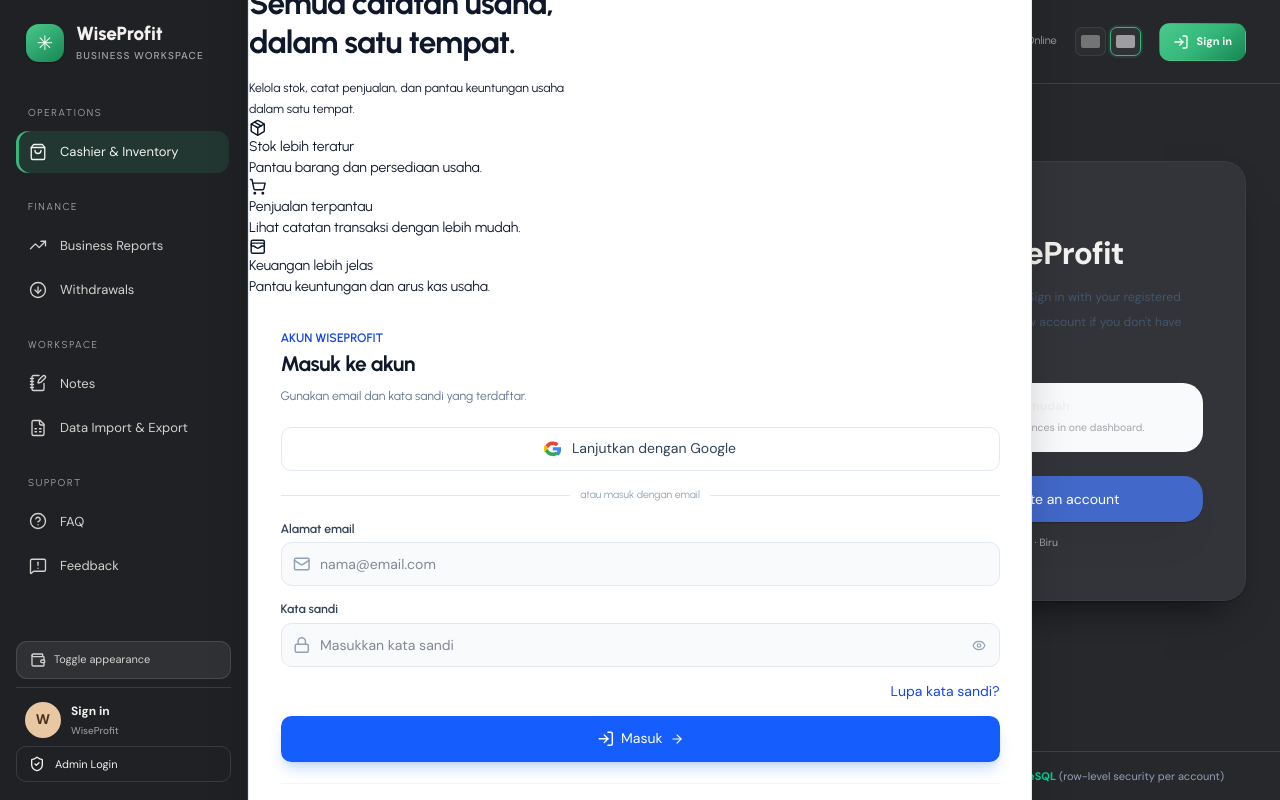
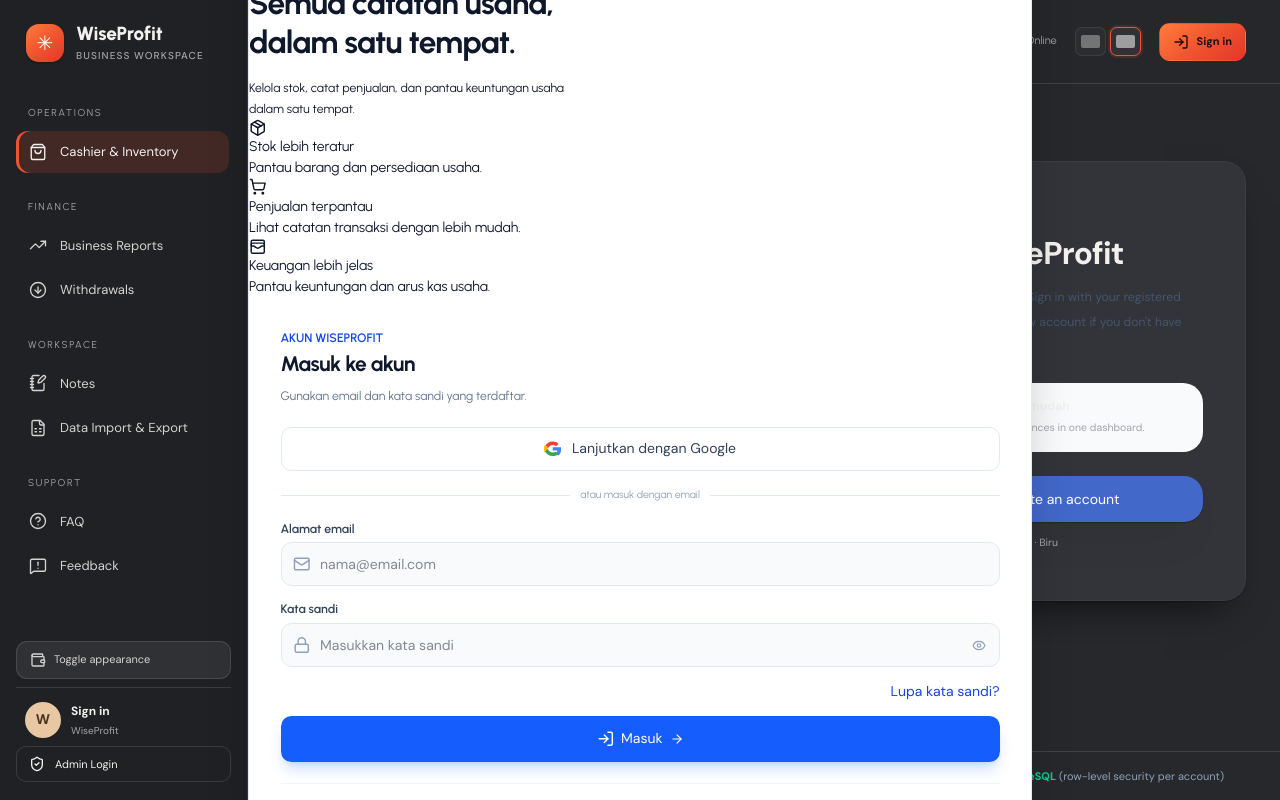
Before and after one commit to sirojuddinkafabillah-hash/WiseProfit, a React (Vite) app in the folder wiseprofit/: page / in a window 1280 px wide. Built offline with nearby package versions, Linux system fonts and the light colour scheme; no server answers; the database is empty; grey boxes are pictures that could not be loaded.

Commit message:
Restore original WiseProfit colors; highlight profit figures only

```diff
--- a/wiseprofit/src/ignara-theme.css
+++ b/wiseprofit/src/ignara-theme.css
@@ -18,18 +18,18 @@
   --shadow-sm: 0 1px 2px #1e18140f;
   --shadow: 0 1px 2px #1e18140d, 0 16px 34px -22px #1e181452;
   --shadow-lg: 0 2px 6px #1e181414, 0 30px 60px -24px #1e181466;
-  --accent: #168653; --accent-from: #2aa86d; --accent-to: #0e6842;
-  --accent-ink: #062b1b; --accent-hi: #35b77b; --accent-soft: #16865320;
-  --accent-text: #146c43; --accent-glow: #16865355;
+  --accent: #ee5230; --accent-from: #ff7b3a; --accent-to: #de3424;
+  --accent-ink: #1f0a04; --accent-hi: #f4633c; --accent-soft: #ee523024;
+  --accent-text: #b5361b; --accent-glow: #e43c2473;
   --grad: linear-gradient(140deg, var(--accent-from), var(--accent) 50%, var(--accent-to));
   --on-grad: #fff; --thumb: #1d1e21; --on-thumb: #f7f6f4;
-  --sig: #168653; --sig-text: #146c43; --sig-soft: #16865320;
+  --sig: #ee5230; --sig-text: #b5361b; --sig-soft: #ee523024;
   --data: #9a9ca2; --data-2: #c9cacd; --chart-in: #1d1e21;
-  --chart-out: #168653; --out: #168653; --in-text: #1d7446;
+  --chart-out: #ee5230; --out: #ee5230; --in-text: #1d7446;
   --good: #1d7446; --warn: #8a5807; --bad: #b3222f; --info: #2a5c99;
   --good-soft: #1e825021; --warn-soft: #d7961e2e;
   --bad-soft: #cd283c1c; --info-soft: #2a5c991f;
-  --c1: #168653; --c2: #d7961e; --c3: #5d6168;
+  --c1: #ee5230; --c2: #e9952e; --c3: #5d6168;
   --c4: #4f8fd1; --c5: #c39a66; --c6: #2f9c80;
   --h0: #e2e1de; --h1: #f6b49a; --h2: #cfd2d8; --h3: #f2c98c;
   --h4: #dcc7b8; --h5: #f19f86; --h6: #dad5cd;
@@ -59,18 +59,18 @@
   --shadow-sm: 0 1px 2px #0000004d;
   --shadow: 0 1px 1px #00000040, 0 22px 40px -22px #000000bf;
   --shadow-lg: 0 2px 6px #0006, 0 34px 70px -24px #000000e6;
-  --accent: #35b77b; --accent-from: #4ac98b; --accent-to: #168653;
-  --accent-ink: #062b1b; --accent-hi: #65d99e; --accent-soft: #35b77b26;
-  --accent-text: #79d9a6; --accent-glow: #35b77b55;
+  --accent: #f0552f; --accent-from: #ff7c3c; --accent-to: #e2372a;
+  --accent-ink: #1f0a04; --accent-hi: #f66a40; --accent-soft: #f0552f2b;
+  --accent-text: #ff8c62; --accent-glow: #f046286b;
   --grad: linear-gradient(140deg, var(--accent-from), var(--accent) 50%, var(--accent-to));
   --on-grad: #fff; --thumb: #f3f1ed; --on-thumb: #26282c;
-  --sig: #35b77b; --sig-text: #79d9a6; --sig-soft: #35b77b26;
+  --sig: #f0552f; --sig-text: #ff8c62; --sig-soft: #f0552f2b;
   --data: #707379; --data-2: #55585e; --chart-in: #f3f1ed;
-  --chart-out: #35b77b; --out: #35b77b; --in-text: #74d6a0;
+  --chart-out: #f0552f; --out: #f0552f; --in-text: #74d6a0;
   --good: #74d6a0; --warn: #f4c46e; --bad: #ff8a92; --info: #94bcf2;
   --good-soft: #74d6a021; --warn-soft: #f4c46e24;
   --bad-soft: #ff8a9221; --info-soft: #94bcf221;
-  --c1: #35b77b; --c2: #f0b34a; --c3: #a6a9b0;
+  --c1: #f0552f; --c2: #f0a040; --c3: #a6a9b0;
   --c4: #6fa6e3; --c5: #d8b48a; --c6: #4fbf9f;
   --cirrel-bg: var(--bg); --cirrel-panel: var(--card);
   --cirrel-panel-2: var(--panel); --cirrel-line: var(--line);
@@ -159,7 +159,7 @@ button, input, select, textarea { font-family: var(--font); }
 .cirrel-sidebar-backdrop { background: #0008 !important; }
 
 /* Semantic status colors stay distinct from the orange brand accent. */
-.cirrel-main-content [class*="text-emerald-"] { color: var(--good) !important; }
+.cirrel-main-content [class*="text-emerald-"] { color: var(--accent-text) !important; }
 .cirrel-main-content [class*="bg-emerald-"] { background-color: var(--good-soft) !important; }
 .cirrel-main-content [class*="border-emerald-"] { border-color: color-mix(in srgb, var(--good) 45%, var(--line)) !important; }
 .cirrel-main-content [class*="text-amber-"] { color: var(--warn) !important; }
@@ -231,120 +231,11 @@ button, input, select, textarea { font-family: var(--font); }
 }
 
 
-/* WiseProfit green identity + compact data density.
-   These rules intentionally centralize the final overrides after legacy adapters. */
-:root {
-  --cirrel-accent: var(--accent);
-  --cirrel-accent-2: var(--accent-text);
-  --cirrel-orange: var(--warn);
-  --cirrel-red: var(--bad);
+/* Only profit figures use green; the rest of the original orange theme stays unchanged. */
+.cirrel-main-content table.cirrel-inventory-table tbody td:nth-child(7) .text-emerald-400,
+.cirrel-main-content table.cirrel-inventory-table tbody td:nth-child(7) .text-emerald-500,
+.cirrel-main-content table.cirrel-inventory-table tfoot td:nth-child(7),
+.cirrel-main-content .cirrel-stat-profit .text-2xl,
+.cirrel-main-content .cirrel-stat-profit .text-3xl {
+  color: var(--good) !important;
 }
-[data-theme=dark] {
-  --cirrel-accent: var(--accent);
-  --cirrel-accent-2: var(--accent-text);
-  --cirrel-orange: var(--warn);
-  --cirrel-red: var(--bad);
-}
-.cirrel-brand-mark {
-  color: #f4fff8 !important;
-  background: linear-gradient(145deg, var(--accent-from), var(--accent-to)) !important;
-}
-.cirrel-nav-item:hover,
-.cirrel-nav-item.active {
-  background: var(--accent-soft) !important;
-}
-.cirrel-nav-item.active { box-shadow: inset 3px 0 var(--accent) !important; }
-.cirrel-nav-count {
-  color: var(--accent-text) !important;
-  background: var(--accent-soft) !important;
-}
-.cirrel-topbar-btn.primary {
-  color: #f4fff8 !important;
-  background: var(--grad) !important;
-}
-.cirrel-online i { background: var(--good) !important; }
-
-/* Compact inventory table: preserve every field and action, reduce empty space. */
-#cirrel-inventory .cirrel-inventory-toolbar {
-  gap: 10px !important;
-  padding: 12px 14px !important;
-  border-radius: 13px !important;
-}
-#cirrel-inventory .cirrel-inventory-toolbar > div { gap: 8px !important; }
-#cirrel-inventory .cirrel-inventory-toolbar button {
-  min-height: 30px !important;
-  padding: 6px 9px !important;
-  font-size: 10.5px !important;
-}
-#cirrel-inventory .cirrel-inventory-toolbar input {
-  min-height: 33px !important;
-  padding-top: 6px !important;
-  padding-bottom: 6px !important;
-  font-size: 11px !important;
-}
-#cirrel-inventory .cirrel-inventory-table-wrap {
-  border-radius: 13px !important;
-}
-#cirrel-inventory table.cirrel-inventory-table {
-  width: 100% !important;
-  min-width: 980px !important;
-  table-layout: fixed !important;
-  border-collapse: separate !important;
-  border-spacing: 0 !important;
-}
-#cirrel-inventory table.cirrel-inventory-table th,
-#cirrel-inventory table.cirrel-inventory-table td {
-  min-width: 0 !important;
-  padding: 8px 6px !important;
-  line-height: 1.25 !important;
-  font-size: 10.5px !important;
-  overflow-wrap: anywhere !important;
-  vertical-align: middle !important;
-}
-#cirrel-inventory table.cirrel-inventory-table th {
-  padding-top: 9px !important;
-  padding-bottom: 9px !important;
-  font-size: 9px !important;
-  letter-spacing: .01em !important;
-  white-space: normal !important;
-}
-#cirrel-inventory table.cirrel-inventory-table th:nth-child(1),
-#cirrel-inventory table.cirrel-inventory-table td:nth-child(1) { width: 4% !important; }
-#cirrel-inventory table.cirrel-inventory-table th:nth-child(2),
-#cirrel-inventory table.cirrel-inventory-table td:nth-child(2) { width: 16% !important; }
-#cirrel-inventory table.cirrel-inventory-table th:nth-child(3),
-#cirrel-inventory table.cirrel-inventory-table td:nth-child(3) { width: 7% !important; }
-#cirrel-inventory table.cirrel-inventory-table th:nth-child(4),
-#cirrel-inventory table.cirrel-inventory-table td:nth-child(4) { width: 10% !important; }
-#cirrel-inventory table.cirrel-inventory-table th:nth-child(5),
-#cirrel-inventory table.cirrel-inventory-table td:nth-child(5) { width: 13% !important; }
-#cirrel-inventory table.cirrel-inventory-table th:nth-child(6),
-#cirrel-inventory table.cirrel-inventory-table td:nth-child(6) { width: 9% !important; }
-#cirrel-inventory table.cirrel-inventory-table th:nth-child(7),
-#cirrel-inventory table.cirrel-inventory-table td:nth-child(7) { width: 10% !important; }
-#cirrel-inventory table.cirrel-inventory-table th:nth-child(8),
-#cirrel-inventory table.cirrel-inventory-table td:nth-child(8) { width: 10% !important; }
-#cirrel-inventory table.cirrel-inventory-table th:nth-child(9),
-#cirrel-inventory table.cirrel-inventory-table td:nth-child(9) { width: 14% !important; }
-#cirrel-inventory table.cirrel-inventory-table th:nth-child(10),
-#cirrel-inventory table.cirrel-inventory-table td:nth-child(10) { width: 7% !important; }
-#cirrel-inventory table.cirrel-inventory-table td:nth-child(5) input[type=number] {
-  width: 34px !important;
-  min-width: 0 !important;
-  padding: 4px 2px !important;
-  font-size: 10px !important;
-}
-#cirrel-inventory table.cirrel-inventory-table td button {
-  min-width: 26px !important;
-  min-height: 26px !important;
-  padding: 4px !important;
-}
-#cirrel-inventory table.cirrel-inventory-table tfoot td {
-  padding-top: 9px !important;
-  padding-bottom: 9px !important;
-  font-size: 10px !important;
-}
-@media (max-width: 700px) {
-  #cirrel-inventory .cirrel-inventory-toolbar { padding: 11px !important; }
-  #cirrel-inventory table.cirrel-inventory-table { min-width: 900px !important; }
-}
```
